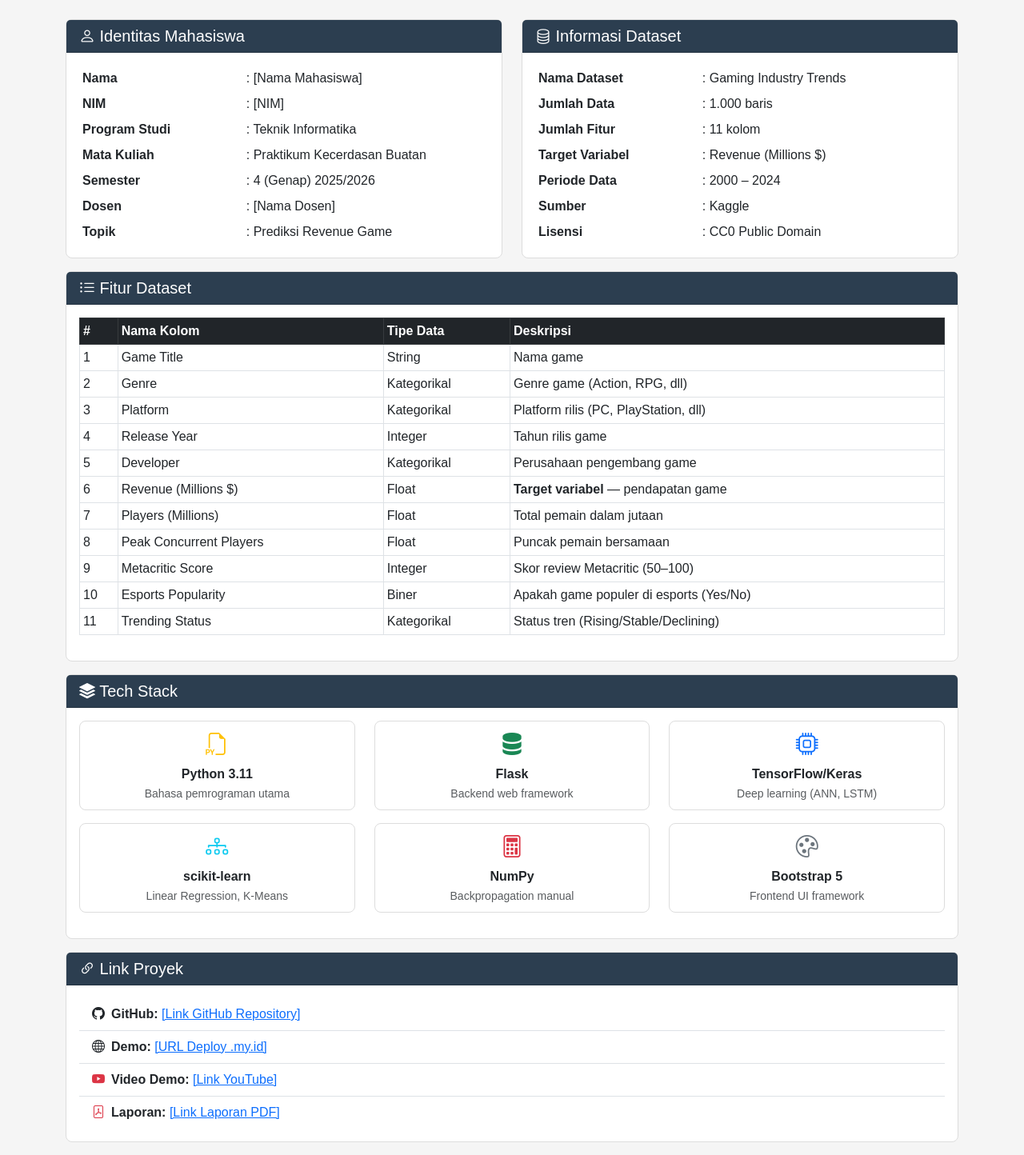
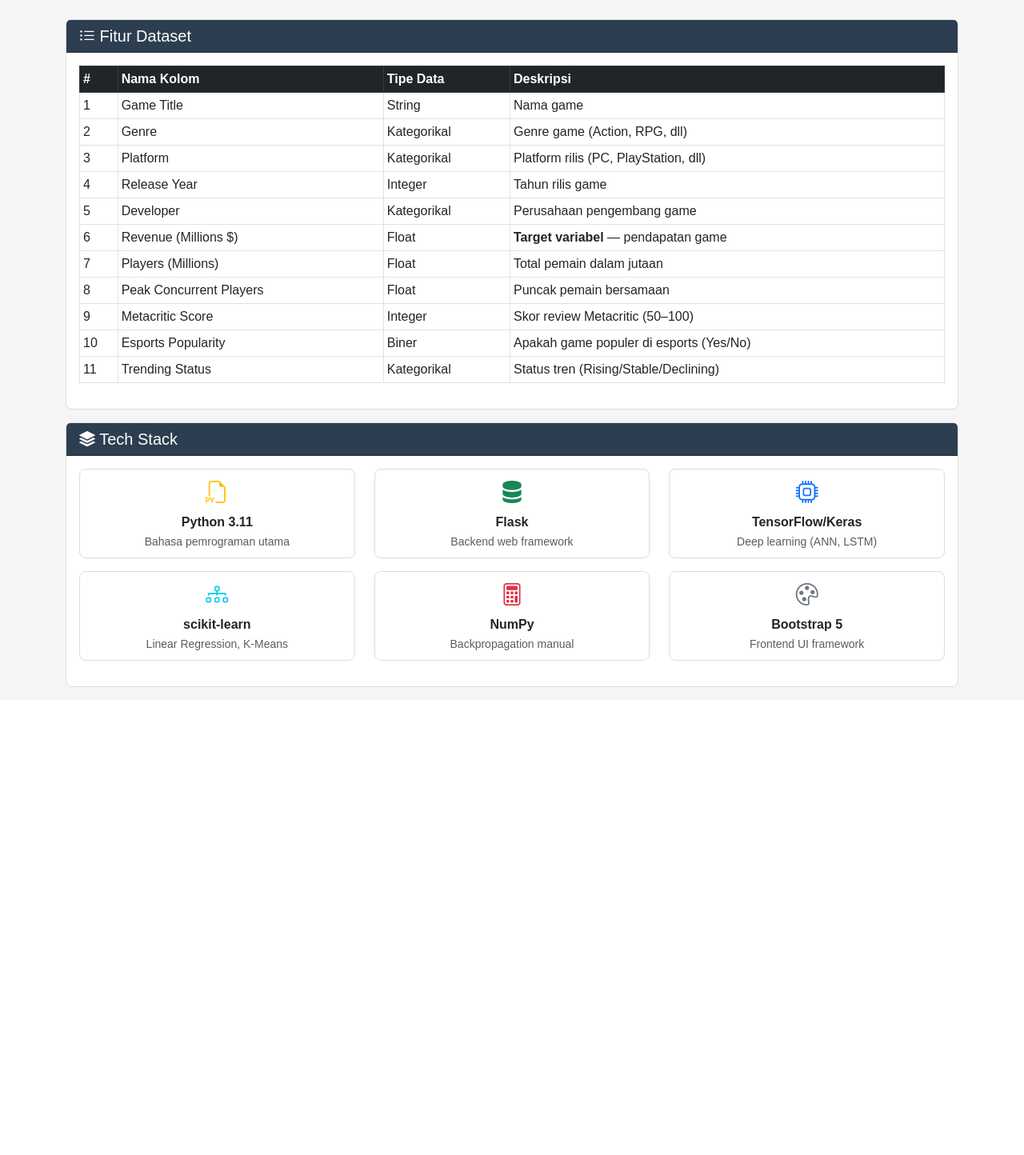
Before and after one commit to irfanDdrwn/uts_kecerdasan_buatan, a Flask app: page /about in a window 1280 px wide. Shown: the part 56-1500 px from the top of the page at 80% size. After the commit the page ends 915 px from the top, so only its background shows below. Run offline with Flask 3, Linux system fonts and the light colour scheme; parts of the project's set-up code (start-up, migrations or seed data) failed here and were passed over.

Commit message:
update semua halaman

```diff
--- a/templates/about.html
+++ b/templates/about.html
@@ -2,63 +2,91 @@
 {% block title %}Tentang - Gaming Revenue Predictor{% endblock %}
 
 {% block content %}
-<div class="row">
-    <div class="col-md-6 mb-3">
-        <div class="card">
-            <div class="card-header"><h5 class="mb-0"><i class="bi bi-person"></i> Identitas Mahasiswa</h5></div>
-            <div class="card-body">
-                <table class="table table-sm table-borderless mb-0">
-                    <tr><td class="fw-bold" style="width:40%">Nama</td><td>: [Nama Mahasiswa]</td></tr>
-                    <tr><td class="fw-bold">NIM</td><td>: [NIM]</td></tr>
-                    <tr><td class="fw-bold">Program Studi</td><td>: Teknik Informatika</td></tr>
-                    <tr><td class="fw-bold">Mata Kuliah</td><td>: Praktikum Kecerdasan Buatan</td></tr>
-                    <tr><td class="fw-bold">Semester</td><td>: 4 (Genap) 2025/2026</td></tr>
-                    <tr><td class="fw-bold">Dosen</td><td>: [Nama Dosen]</td></tr>
-                    <tr><td class="fw-bold">Topik</td><td>: Prediksi Revenue Game</td></tr>
-                </table>
-            </div>
-        </div>
-    </div>
-    <div class="col-md-6 mb-3">
-        <div class="card">
-            <div class="card-header"><h5 class="mb-0"><i class="bi bi-database"></i> Informasi Dataset</h5></div>
-            <div class="card-body">
-                <table class="table table-sm table-borderless mb-0">
-                    <tr><td class="fw-bold" style="width:40%">Nama Dataset</td><td>: Gaming Industry Trends</td></tr>
-                    <tr><td class="fw-bold">Jumlah Data</td><td>: 1.000 baris</td></tr>
-                    <tr><td class="fw-bold">Jumlah Fitur</td><td>: 11 kolom</td></tr>
-                    <tr><td class="fw-bold">Target Variabel</td><td>: Revenue (Millions $)</td></tr>
-                    <tr><td class="fw-bold">Periode Data</td><td>: 2000 – 2024</td></tr>
-                    <tr><td class="fw-bold">Sumber</td><td>: Kaggle</td></tr>
-                    <tr><td class="fw-bold">Lisensi</td><td>: CC0 Public Domain</td></tr>
-                </table>
-            </div>
-        </div>
-    </div>
-</div>
 
 <div class="row">
     <div class="col-12 mb-3">
         <div class="card">
-            <div class="card-header"><h5 class="mb-0"><i class="bi bi-list-ul"></i> Fitur Dataset</h5></div>
+            <div class="card-header">
+                <h5 class="mb-0"><i class="bi bi-list-ul"></i> Fitur Dataset</h5>
+            </div>
             <div class="card-body">
                 <div class="table-responsive">
                     <table class="table table-bordered table-sm">
                         <thead class="table-dark">
-                            <tr><th>#</th><th>Nama Kolom</th><th>Tipe Data</th><th>Deskripsi</th></tr>
+                            <tr>
+                                <th>#</th>
+                                <th>Nama Kolom</th>
+                                <th>Tipe Data</th>
+                                <th>Deskripsi</th>
+                            </tr>
                         </thead>
                         <tbody>
-                            <tr><td>1</td><td>Game Title</td><td>String</td><td>Nama game</td></tr>
-                            <tr><td>2</td><td>Genre</td><td>Kategorikal</td><td>Genre game (Action, RPG, dll)</td></tr>
-                            <tr><td>3</td><td>Platform</td><td>Kategorikal</td><td>Platform rilis (PC, PlayStation, dll)</td></tr>
-                            <tr><td>4</td><td>Release Year</td><td>Integer</td><td>Tahun rilis game</td></tr>
-                            <tr><td>5</td><td>Developer</td><td>Kategorikal</td><td>Perusahaan pengembang game</td></tr>
-                            <tr><td>6</td><td>Revenue (Millions $)</td><td>Float</td><td><strong>Target variabel</strong> — pendapatan game</td></tr>
-                            <tr><td>7</td><td>Players (Millions)</td><td>Float</td><td>Total pemain dalam jutaan</td></tr>
-                            <tr><td>8</td><td>Peak Concurrent Players</td><td>Float</td><td>Puncak pemain bersamaan</td></tr>
-                            <tr><td>9</td><td>Metacritic Score</td><td>Integer</td><td>Skor review Metacritic (50–100)</td></tr>
-                            <tr><td>10</td><td>Esports Popularity</td><td>Biner</td><td>Apakah game populer di esports (Yes/No)</td></tr>
-                            <tr><td>11</td><td>Trending Status</td><td>Kategorikal</td><td>Status tren (Rising/Stable/Declining)</td></tr>
+                            <tr>
+                                <td>1</td>
+                                <td>Game Title</td>
+                                <td>String</td>
+                                <td>Nama game</td>
+                            </tr>
+                            <tr>
+                                <td>2</td>
+                                <td>Genre</td>
+                                <td>Kategorikal</td>
+                                <td>Genre game (Action, RPG, dll)</td>
+                            </tr>
+                            <tr>
+                                <td>3</td>
+                                <td>Platform</td>
+                                <td>Kategorikal</td>
+                                <td>Platform rilis (PC, PlayStation, dll)</td>
+                            </tr>
+                            <tr>
+                                <td>4</td>
+                                <td>Release Year</td>
+                                <td>Integer</td>
+                                <td>Tahun rilis game</td>
+                            </tr>
+                            <tr>
+                                <td>5</td>
+                                <td>Developer</td>
+                                <td>Kategorikal</td>
+                                <td>Perusahaan pengembang game</td>
+                            </tr>
+                            <tr>
+                                <td>6</td>
+                                <td>Revenue (Millions $)</td>
+                                <td>Float</td>
+                                <td><strong>Target variabel</strong> — pendapatan game</td>
+                            </tr>
+                            <tr>
+                                <td>7</td>
+                                <td>Players (Millions)</td>
+                                <td>Float</td>
+                                <td>Total pemain dalam jutaan</td>
+                            </tr>
+                            <tr>
+                                <td>8</td>
+                                <td>Peak Concurrent Players</td>
+                                <td>Float</td>
+                                <td>Puncak pemain bersamaan</td>
+                            </tr>
+                            <tr>
+                                <td>9</td>
+                                <td>Metacritic Score</td>
+                                <td>Integer</td>
+                                <td>Skor review Metacritic (50–100)</td>
+                            </tr>
+                            <tr>
+                                <td>10</td>
+                                <td>Esports Popularity</td>
+                                <td>Biner</td>
+                                <td>Apakah game populer di esports (Yes/No)</td>
+                            </tr>
+                            <tr>
+                                <td>11</td>
+                                <td>Trending Status</td>
+                                <td>Kategorikal</td>
+                                <td>Status tren (Rising/Stable/Declining)</td>
+                            </tr>
                         </tbody>
                     </table>
                 </div>
@@ -70,7 +98,9 @@
 <div class="row">
     <div class="col-12 mb-3">
         <div class="card">
-            <div class="card-header"><h5 class="mb-0"><i class="bi bi-stack"></i> Tech Stack</h5></div>
+            <div class="card-header">
+                <h5 class="mb-0"><i class="bi bi-stack"></i> Tech Stack</h5>
+            </div>
             <div class="card-body">
                 <div class="row text-center">
                     {% set techs = [
@@ -98,19 +128,4 @@
     </div>
 </div>
 
-<div class="row">
-    <div class="col-12 mb-3">
-        <div class="card">
-            <div class="card-header"><h5 class="mb-0"><i class="bi bi-link-45deg"></i> Link Proyek</h5></div>
-            <div class="card-body">
-                <ul class="list-group list-group-flush">
-                    <li class="list-group-item"><i class="bi bi-github me-2"></i><strong>GitHub:</strong> <a href="#" target="_blank">[Link GitHub Repository]</a></li>
-                    <li class="list-group-item"><i class="bi bi-globe me-2"></i><strong>Demo:</strong> <a href="#" target="_blank">[URL Deploy .my.id]</a></li>
-                    <li class="list-group-item"><i class="bi bi-youtube me-2 text-danger"></i><strong>Video Demo:</strong> <a href="#" target="_blank">[Link YouTube]</a></li>
-                    <li class="list-group-item"><i class="bi bi-file-pdf me-2 text-danger"></i><strong>Laporan:</strong> <a href="#" target="_blank">[Link Laporan PDF]</a></li>
-                </ul>
-            </div>
-        </div>
-    </div>
-</div>
 {% endblock %}
```
Also changed, not shown: train_models.py (line endings or trailing spaces). Lines whose indentation alone changed are shown as unchanged.
